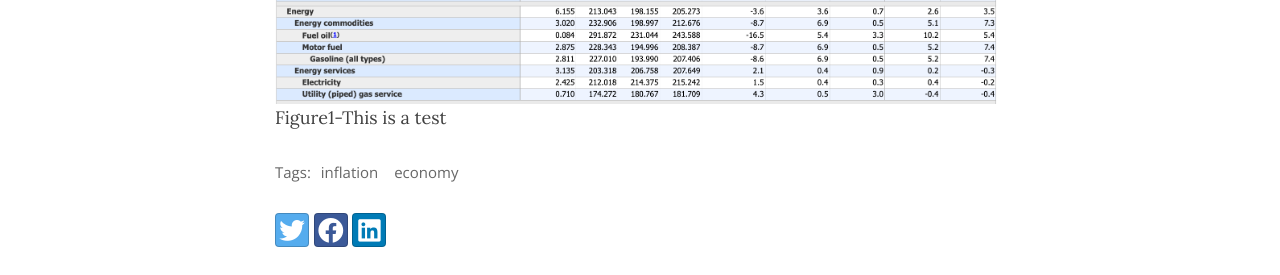
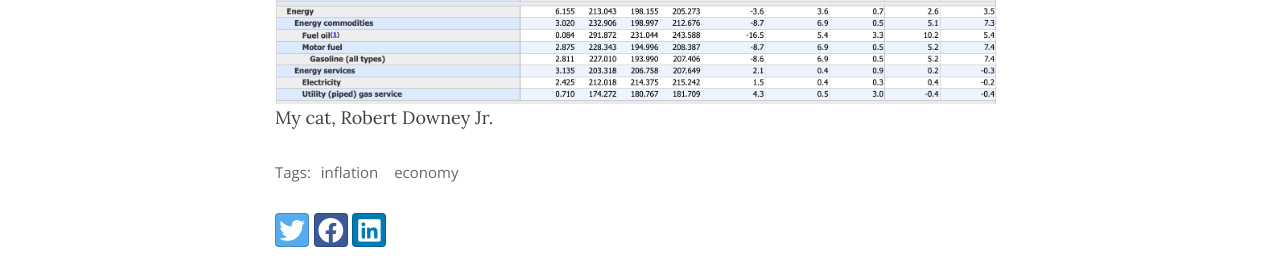
Before and after one commit to aissaei/randomlyordered.github.io, a Jekyll site: the page built from _posts/2021-03-13-you_are_poorer_than_what_you_think.md, in a window 1280 px wide and 900 px high, scrolled down 2047 px. Shown: the part 289-564 px from the top of the window. Built offline with Jekyll 4.4.1, drawn with Linux system fonts in a browser that asks for light colours; nearby versions of some CDN libraries.

Commit message:
new post - you are poorer than what you think

```diff
--- /dev/null
+++ b/_includes/image.html
@@ -0,0 +1,4 @@
+<figure class="image">
+    <img src="{{ include.url }}" alt="{{ include.description }}">
+    <figcaption>{{ include.description }}</figcaption>
+  </figure>
--- a/_posts/2021-03-13-you_are_poorer_than_what_you_think.md
+++ b/_posts/2021-03-13-you_are_poorer_than_what_you_think.md
@@ -25,9 +25,6 @@
 
 Simple questions are usually not straightforward. Thankfully, we have an organization in the U.S. to do answer (some) of these questions and to measure  just that. U.S. Bureau of Labor Statistics is responsible to take these questions (and many more) into account and to measure (and report) the inflation on a regular basis. U.S. Bureau of Labor Statistics uses CPI to measure inflation. The Consumer Price Index (CPI) is a measure of the average change over time in the prices paid by urban consumers for a market basket of consumer goods and services. Indexes are available for the U.S. and various geographic areas.
 
-<figure class="image">
-  <img src="/assets/img/cpi-u.png" class="center" alt="CPU-I">
-  <figcaption>Figure1-This is a test</figcaption>
-</figure>
+{% include image.html url="/assets/img/cpi-u.png" description="My cat, Robert Downey Jr." %}
 
  <!-- <img src="/assets/img/cpi-u.png" class="center" width="200" height="300"> -->
```
